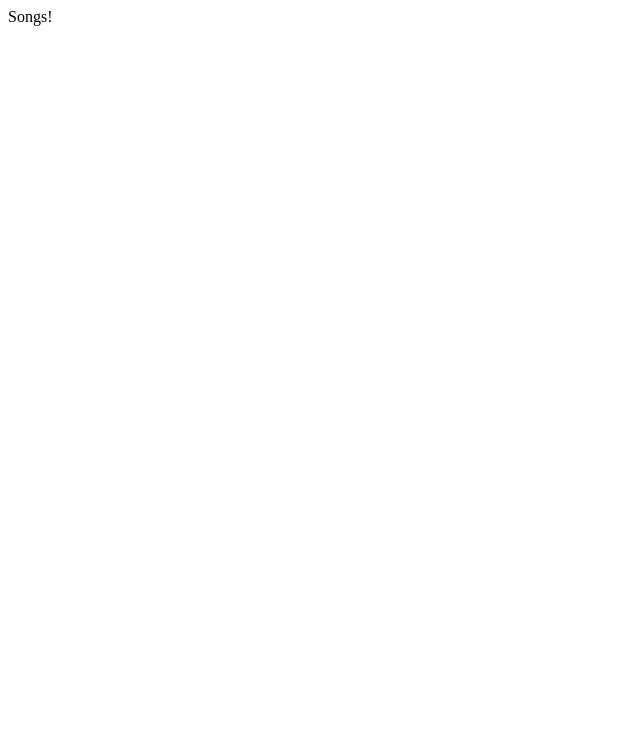
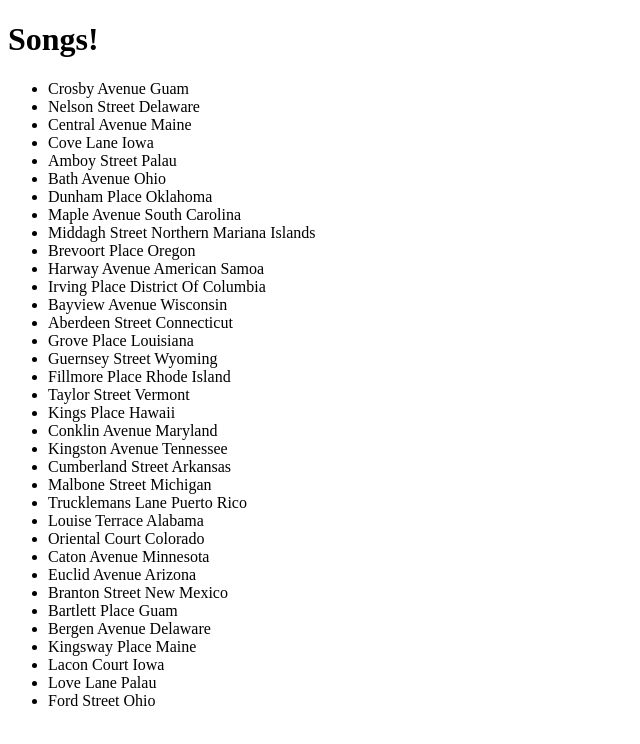
Before and after one commit to nonissue/collate-web, a Next.js app: page /songs in a window 1280 px wide. Shown: the top 744 px of the page, without its empty margins (0-640 px from the left). Built offline with nearby package versions, Linux system fonts and the light colour scheme.

Commit message:
updated songs index

```diff
--- a/pages/songs/index.js
+++ b/pages/songs/index.js
@@ -1,7 +1,19 @@
 import React from 'react';
+import { songs } from '../../mocks/songs';
 
 const songsindex = () => {
-  return <div>Songs!</div>;
+  const titles = songs.map(s => s.title);
+
+  return (
+    <div>
+      <h1>Songs!</h1>
+      <ul>
+        {titles.map(title => (
+          <li>{title}</li>
+        ))}
+      </ul>
+    </div>
+  );
 };
 
 export default songsindex;
```
